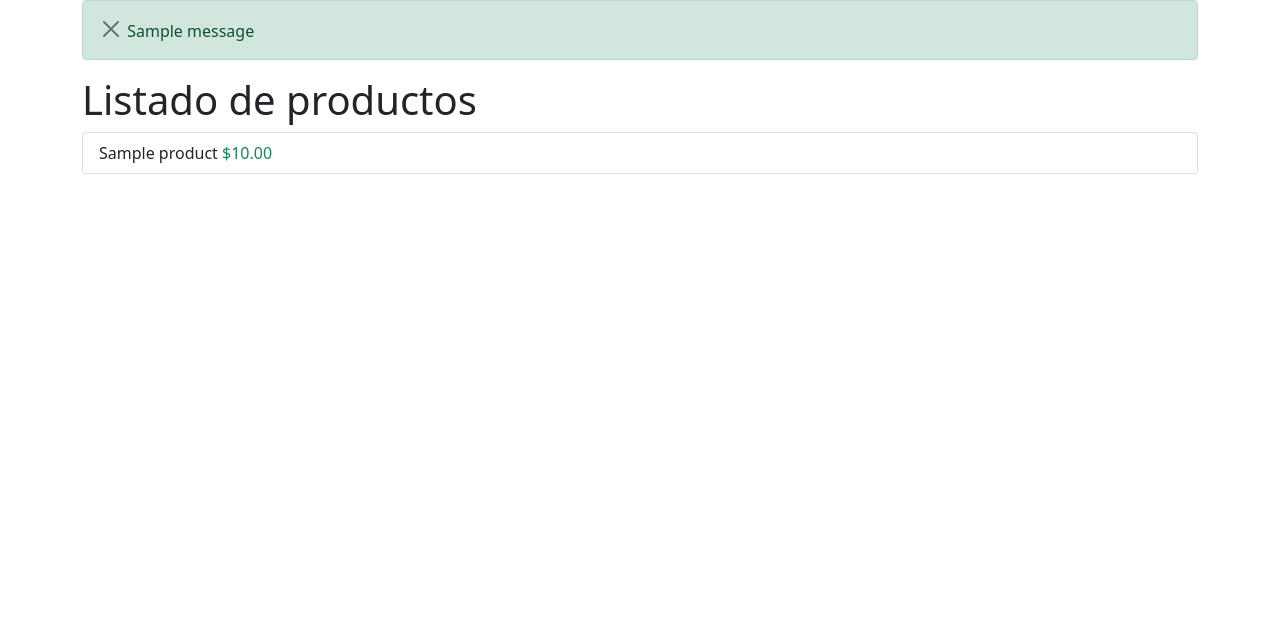
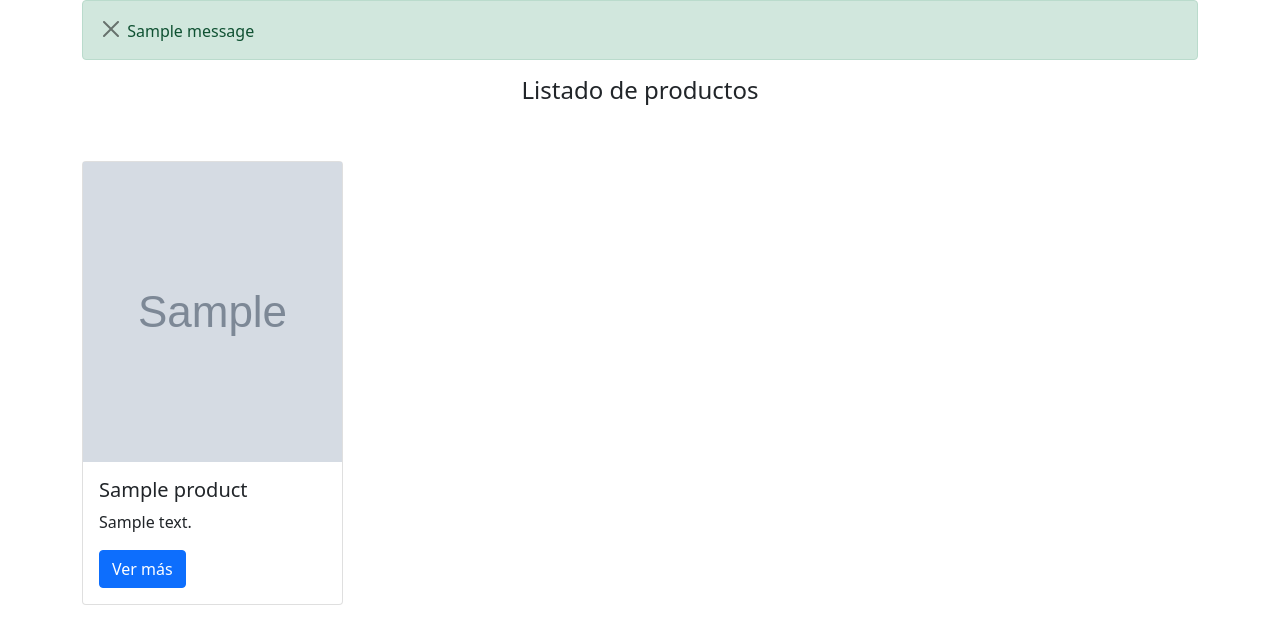
Before and after one commit to reivincitot/facilito_store, a Django app: page / in a window 1280 px wide. Shown: the part 80-724 px from the top of the page. Run offline with Django 3.2, Linux system fonts and the light colour scheme; tables that the repository leaves empty hold one stand-in row (values such as "Sample post"); grey boxes marked "Sample" are stand-in pictures; one stand-in notice (Sample message) is shown; some libraries are stand-ins or nearby versions.

Commit message:
Video 13 modulo 4 curso aplicaciones web codigo facilito

```diff
--- a/templates/index.html
+++ b/templates/index.html
@@ -3,15 +3,24 @@
 <div class="container">
     <div class="row">
         <div class="col">
-            <h1>{{message}}</h1>
-            <ul class="list-group">
+            <h4 class="text-center">{{message}}</h4>
+            <div class="row">
                 {% for product in product_list %}
-                <li class="list-group-item">
-                    {{product.title}}
-                    <span class="text-success">${{product.price}}</span>
-                </li>
+                <div class="col-3 mt-5">
+                    {% comment %} productos {% endcomment %}
+                    <div class="card h-100">
+                        {% if product.image %}
+                        <img src="{{product.image.url}}" alt="Imagen del producto" height="300">
+                        {% endif %}
+                        <div class="card-body">
+                            <h5 class="card-title">{{product.title}}</h5>
+                            <p class="card-text">{{product.description}}</p>
+                            <a href="" class="btn btn-primary">Ver más</a>
+                        </div>
+                    </div>
+                </div>
                 {% endfor %}
-            </ul>
+            </div>
         </div>
     </div>
 </div>
```
